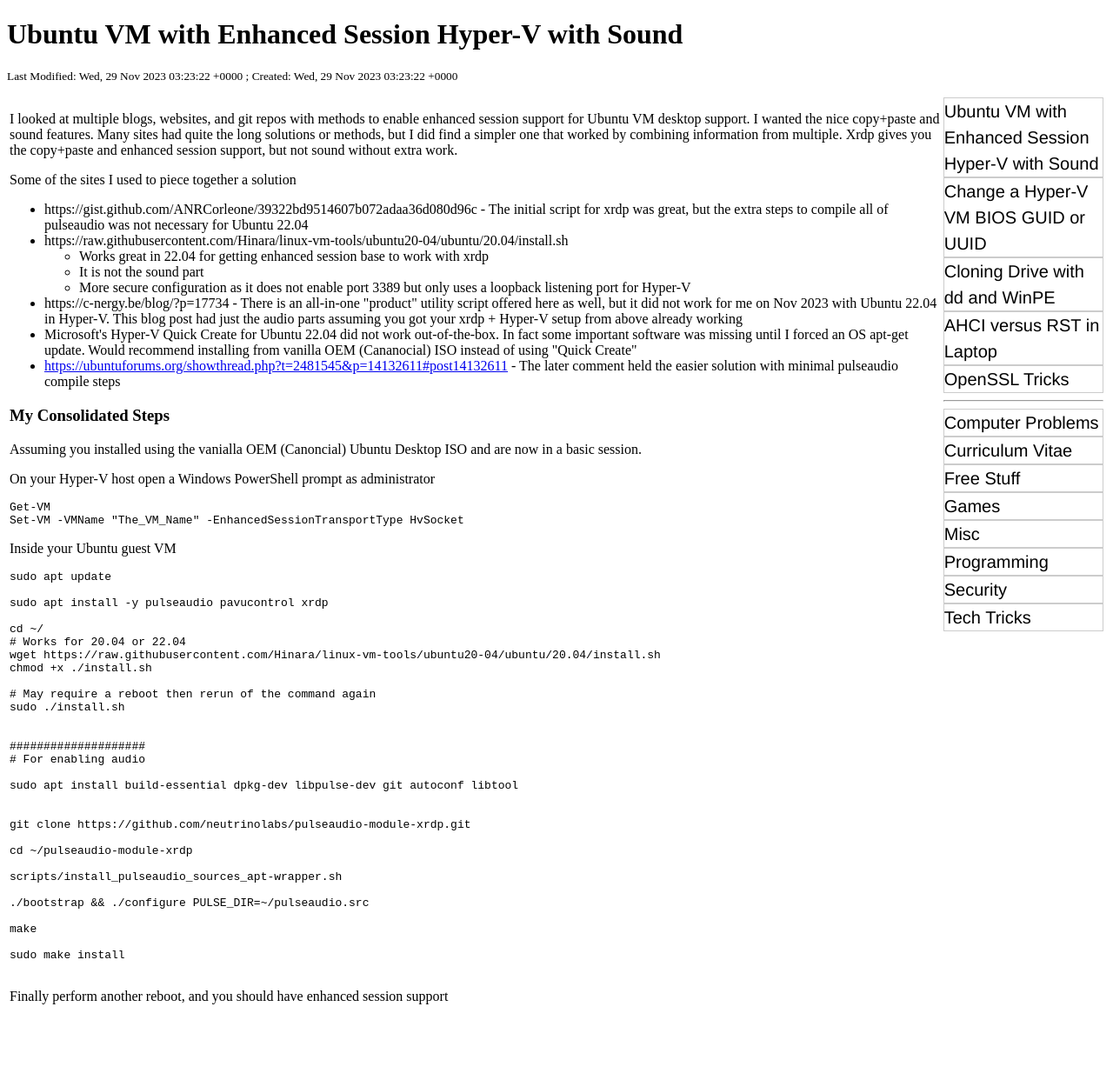
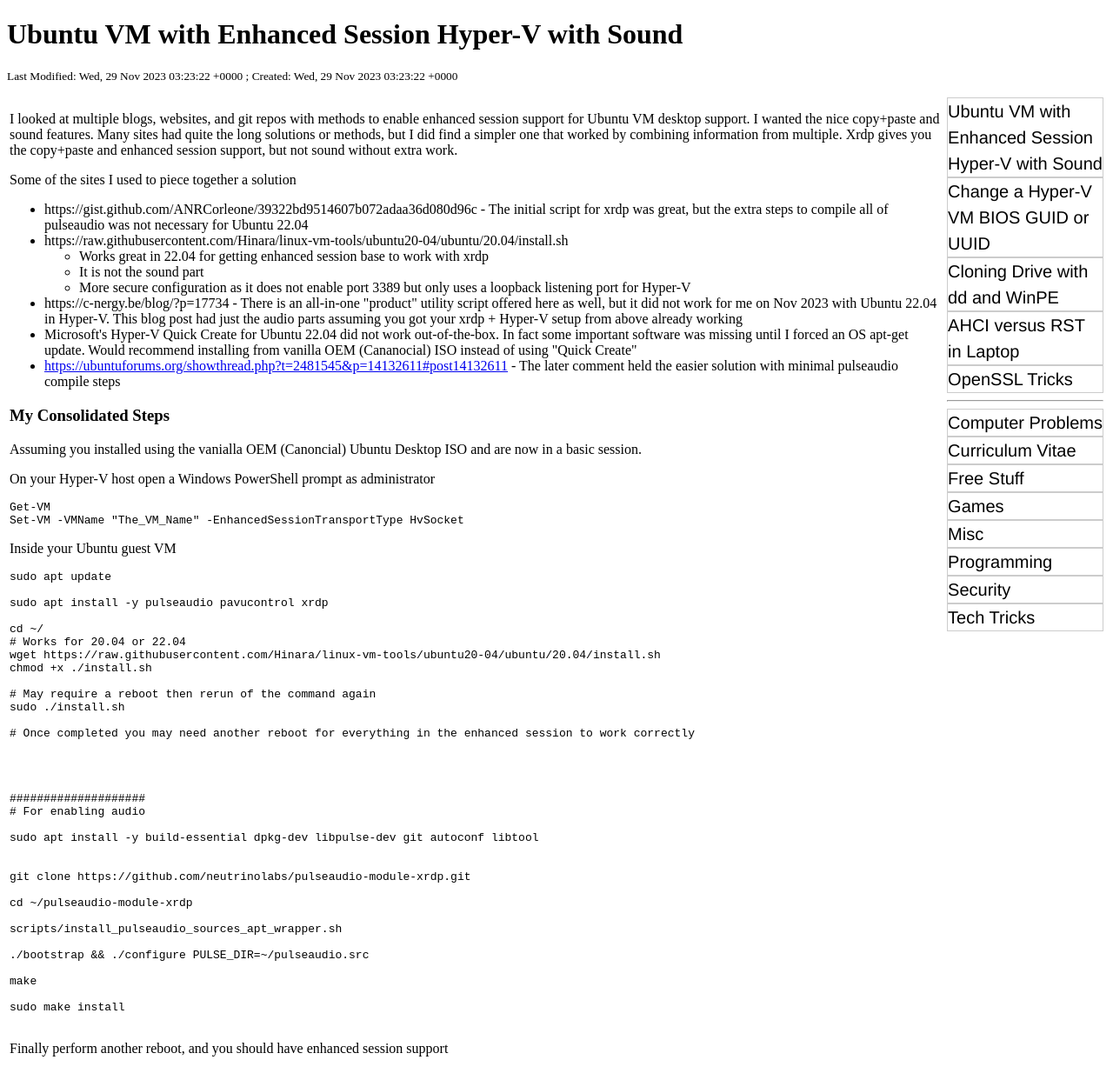
Before and after one commit to rbeede/rbeede.github.io, a Jekyll site: the page built from _posts/2023-11-28-ubuntu-vm-enhanced-session-hyper-v-with-sound.html, in a window 1280 px wide. Shown: the whole page at 87% size. Built offline with Jekyll 4.4.1, drawn with Linux system fonts in a browser that asks for light colours; before the commit the page ends 1182 px from its top, so only the background shows below that.

Commit message:
Fixed some typos

```diff
--- a/_posts/2023-11-28-ubuntu-vm-enhanced-session-hyper-v-with-sound.html
+++ b/_posts/2023-11-28-ubuntu-vm-enhanced-session-hyper-v-with-sound.html
@@ -54,18 +54,22 @@
 # May require a reboot then rerun of the command again
 sudo ./install.sh
 
+# Once completed you may need another reboot for everything in the enhanced session to work correctly
+
+
+
 
 ####################
 # For enabling audio
 
-sudo apt install build-essential dpkg-dev libpulse-dev git autoconf libtool
+sudo apt install -y build-essential dpkg-dev libpulse-dev git autoconf libtool
 
 
 git clone https://github.com/neutrinolabs/pulseaudio-module-xrdp.git
 
 cd ~/pulseaudio-module-xrdp
 
-scripts/install_pulseaudio_sources_apt-wrapper.sh
+scripts/install_pulseaudio_sources_apt_wrapper.sh
 
 ./bootstrap && ./configure PULSE_DIR=~/pulseaudio.src
 
```
